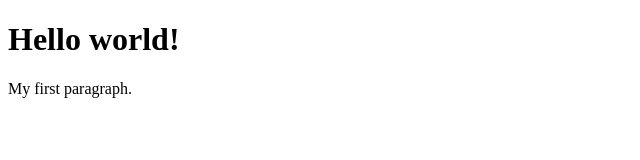
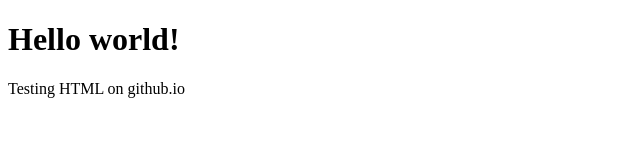
Before and after one commit to sbrng/coursera-test, a plain HTML site: page hello.html in a window 1280 px wide. Shown: the full height of the page, 0-640 px from the left. Drawn offline with Linux system fonts and the light colour scheme.

Commit message:
Update hello.html

```diff
--- a/hello.html
+++ b/hello.html
@@ -6,7 +6,7 @@
 <body>
 
 <h1>Hello world!</h1>
-<p>My first paragraph.</p>
+<p>Testing HTML on github.io</p>
 
 </body>
 </html>
```
